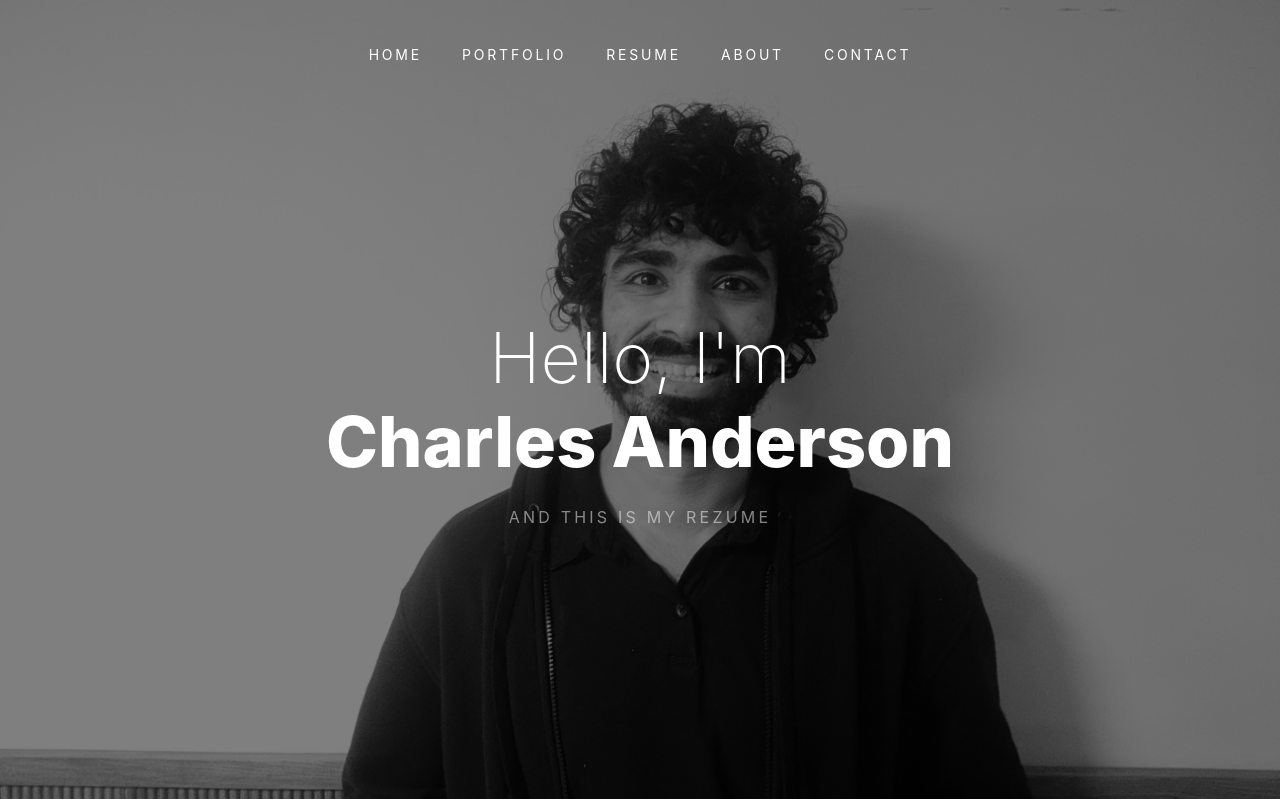
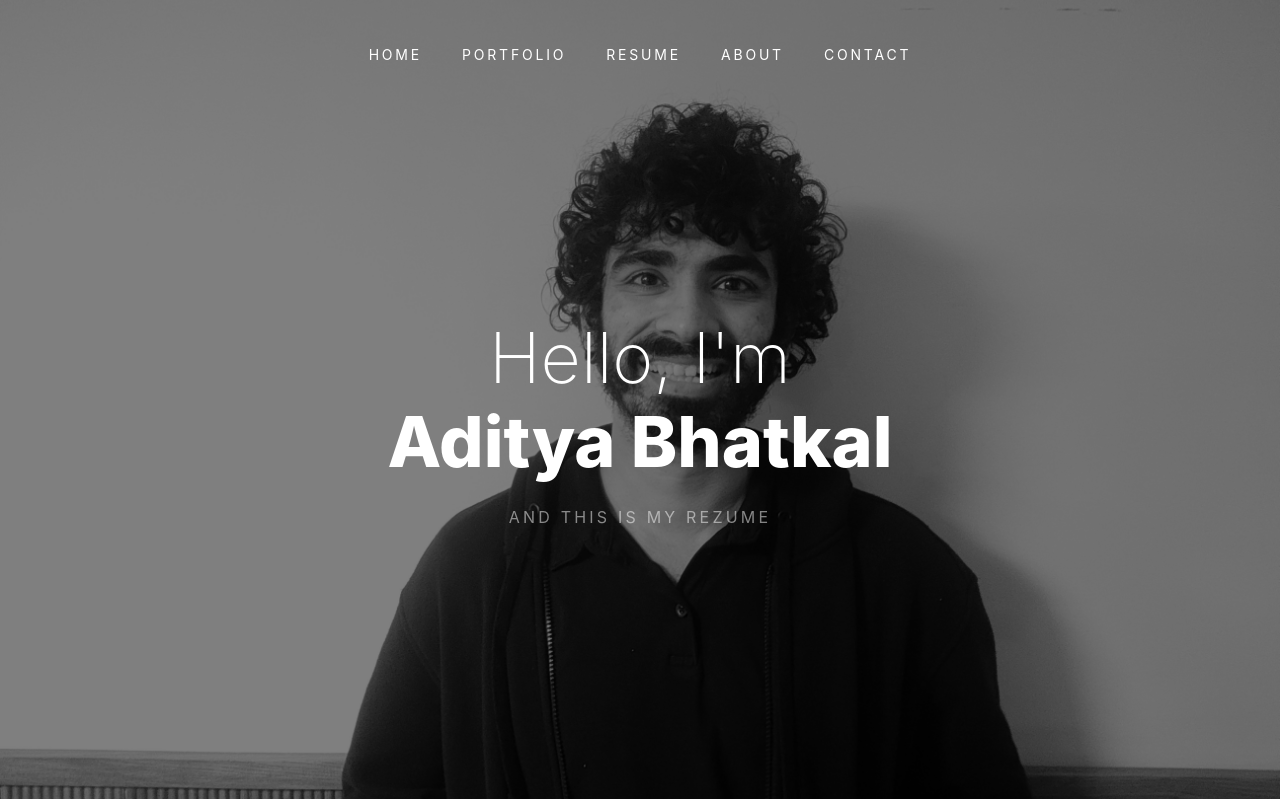
Before and after one commit to addy-bhatkal/addy-bhatkal-portfolio, a Django app: page / in a window 1280 px wide. Shown: the top 799 px of the page. Run offline with Django 5.2, Linux system fonts and the light colour scheme; parts of the project's set-up code (start-up, migrations or seed data) failed here and were passed over; some libraries are stand-ins or nearby versions; some web fonts are replaced.

Commit message:
Update home.html

```diff
--- a/addy32/templates/home.html
+++ b/addy32/templates/home.html
@@ -48,7 +48,7 @@
 			<div class="row intro-text align-items-center justify-content-center">
 				<div class="col-md-10 text-center pt-5">
 
-					<h1 class="site-heading site-animate">Hello, I'm <strong class="d-block">Charles Anderson</strong></h1>
+					<h1 class="site-heading site-animate">Hello, I'm <strong class="d-block">Aditya Bhatkal</strong></h1>
 					<strong class="d-block text-white text-uppercase letter-spacing">and this is My Rezume</strong>
 
 				</div>
```
